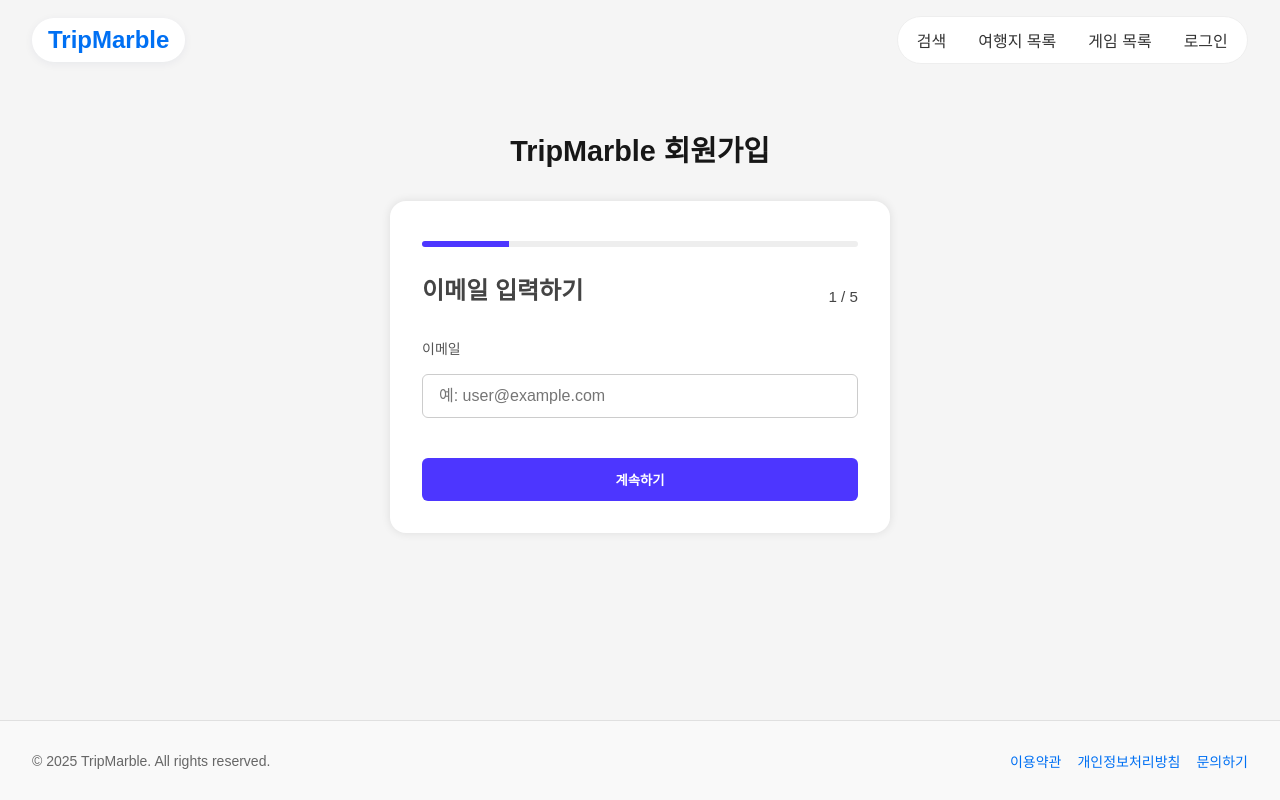
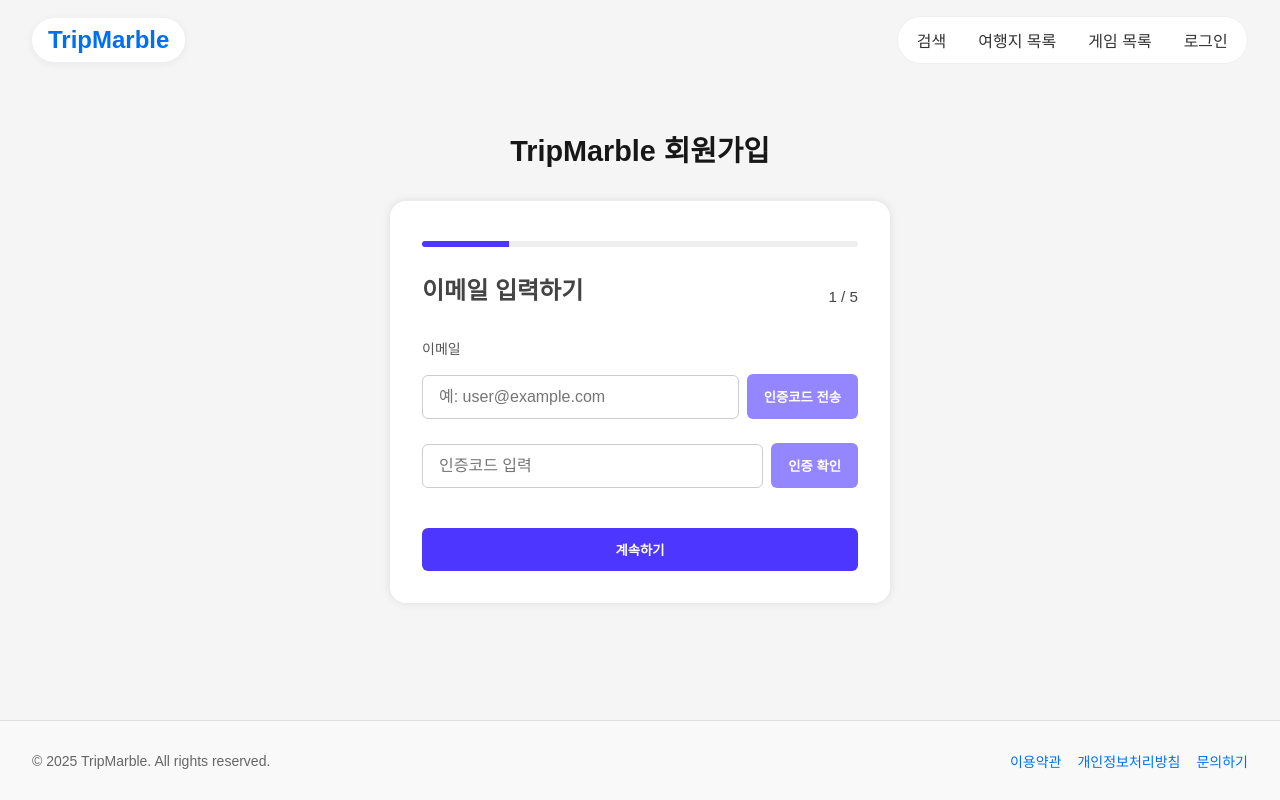
Before and after one commit to 8llow8llowMe/tripmarble, a Next.js app in the folder frontend/web/: page /signup in a window 1280 px wide. Built offline with nearby package versions, Linux system fonts and the light colour scheme; no server answers.

Commit message:
[FE/web] feat: 회원가입 시 이메일 인증코드 ui 제작

```diff
--- a/frontend/web/src/features/auth/signup/SignUpForm.module.scss
+++ b/frontend/web/src/features/auth/signup/SignUpForm.module.scss
@@ -35,6 +35,48 @@
   flex-direction: column;
   align-items: stretch;
   gap: 1rem;
+}
+
+/* inline layout for email + send button, and code + verify button */
+.row {
+  display: flex;
+  align-items: center;
+  gap: 0.5rem;
+  width: 100%;
+}
+
+.grow {
+  flex: 1 1 auto;
+}
+
+.inlineBtn {
+  padding: 0.75rem 1rem;
+  margin-bottom: 0.75rem;
+  background-color: #4d36ff;
+  color: #fff;
+  font-weight: bold;
+  border: 1px solid transparent;
+  border-radius: 6px;
+  cursor: pointer;
+  white-space: nowrap;
+}
+
+.inlineBtn:disabled {
+  opacity: 0.6;
+  cursor: not-allowed;
+}
+
+.codeRow {
+  margin-top: -0.25rem;
+}
+
+@media (max-width: 420px) {
+  .row {
+    gap: 0.4rem;
+  }
+  .inlineBtn {
+    padding: 0.5rem 0.75rem;
+  }
 }
 
 .label {
--- a/frontend/web/src/features/auth/signup/SignUpForm.tsx
+++ b/frontend/web/src/features/auth/signup/SignUpForm.tsx
@@ -1,9 +1,11 @@
 "use client";
-import { useState, useMemo, useCallback } from "react";
+import { useState, useMemo, useCallback, useEffect } from "react";
 import { toast } from "react-toastify";
 import { useRouter } from "next/navigation";
 // query
 import useSignUp from "@/entities/users/hooks/useSignUp";
+import useSendEmailCode from "@/entities/users/hooks/useSendEmailCode";
+import useVerifyEmailCode from "@/entities/users/hooks/useVerifyEmailCode";
 // store
 import { useAppDispatch, useAppSelector } from "@/entities/users/model";
 import { resetForm, updateField } from "@/entities/users/model/form/formSlice";
@@ -32,8 +34,18 @@
   const form = useAppSelector((state) => state.form);
   const [step, setStep] = useState(0);
   const [hasError, setHasError] = useState(false);
+  const [emailCode, setEmailCode] = useState("");
+  const [isEmailVerified, setIsEmailVerified] = useState(false);
 
   const { signUpMutate } = useSignUp();
+  const { sendCodeMutate, isSending } = useSendEmailCode();
+  const { verifyCodeMutate, isVerifying } = useVerifyEmailCode();
+
+  // 이메일이 바뀌면 인증 상태 초기화
+  useEffect(() => {
+    setIsEmailVerified(false);
+    setEmailCode("");
+  }, [form.email]);
 
   const current = useMemo(() => steps[step], [step]);
   const key = useMemo(
@@ -70,6 +82,11 @@
 
   const nextStep = () => {
     if (!validateInput()) {
+      setHasError(true);
+      return;
+    }
+    // 첫 단계(이메일)는 인증 완료 후에만 넘어가도록 제한
+    if (step === 0 && !isEmailVerified) {
       setHasError(true);
       return;
     }
@@ -126,6 +143,68 @@
 
       <div className={styles.contentContainer}>
         <label className={styles.label}>{current.label}</label>
+        {step === 0 ? (
+          <>
+            {/* 이메일 입력 + 전송 버튼 (한 줄) */}
+            <div className={styles.row}>
+              <input
+                className={`${styles.input} ${styles.grow}`}
+                type="text"
+                placeholder={current.placeholder}
+                value={form.email}
+                onChange={handleChange}
+                onKeyDown={(e) => {
+                  if (e.key === "Enter") nextStep();
+                }}
+              />
+              <button
+                className={styles.inlineBtn}
+                type="button"
+                disabled={!validateInput() || isSending || isEmailVerified}
+                onClick={() => sendCodeMutate({ email: form.email })}
+              >
+                {isEmailVerified
+                  ? "인증 완료"
+                  : isSending
+                  ? "전송중..."
+                  : "인증코드 전송"}
+              </button>
+            </div>
+
+            {/* 인증코드 입력 + 확인 버튼 (아래 줄) */}
+            <div className={`${styles.row} ${styles.codeRow}`}>
+              <input
+                className={`${styles.input} ${styles.grow}`}
+                type="text"
+                placeholder="인증코드 입력"
+                value={emailCode}
+                onChange={(e) => setEmailCode(e.target.value)}
+                disabled={isEmailVerified}
+              />
+              <button
+                className={styles.inlineBtn}
+                type="button"
+                disabled={
+                  isVerifying ||
+                  isEmailVerified ||
+                  emailCode.trim().length === 0
+                }
+                onClick={() =>
+                  verifyCodeMutate(
+                    { email: form.email, code: emailCode.trim() },
+                    { onSuccess: () => setIsEmailVerified(true) }
+                  )
+                }
+              >
+                {isEmailVerified
+                  ? "확인됨"
+                  : isVerifying
+                  ? "확인중..."
+                  : "인증 확인"}
+              </button>
+            </div>
+          </>
+        ) : (
           <input
             className={styles.input}
             type={current.type || "text"}
@@ -136,9 +215,12 @@
               if (e.key === "Enter") nextStep();
             }}
           />
+        )}
         {hasError && (
           <div style={{ color: "red", fontSize: "0.85rem" }}>
-            올바른 {current.label}을 입력해주세요.
+            {step === 0 && !isEmailVerified
+              ? "이메일 인증을 완료해주세요."
+              : `올바른 ${current.label}을 입력해주세요.`}
           </div>
         )}
         <button className={styles.nextButton} onClick={nextStep}>
--- a/frontend/web/src/shared/lib/api/client.ts
+++ b/frontend/web/src/shared/lib/api/client.ts
@@ -6,6 +6,8 @@
   "/members/signup",
   "/auth/KAKAO/login",
   "/auth/KAKAO/authorize",
+  "/auth/mail/send-code",
+  "/auth/mail/verify-code",
 ];
 
 export const authApiClient: AxiosInstance = axios.create({
```
Lines whose indentation alone changed are shown as unchanged.
